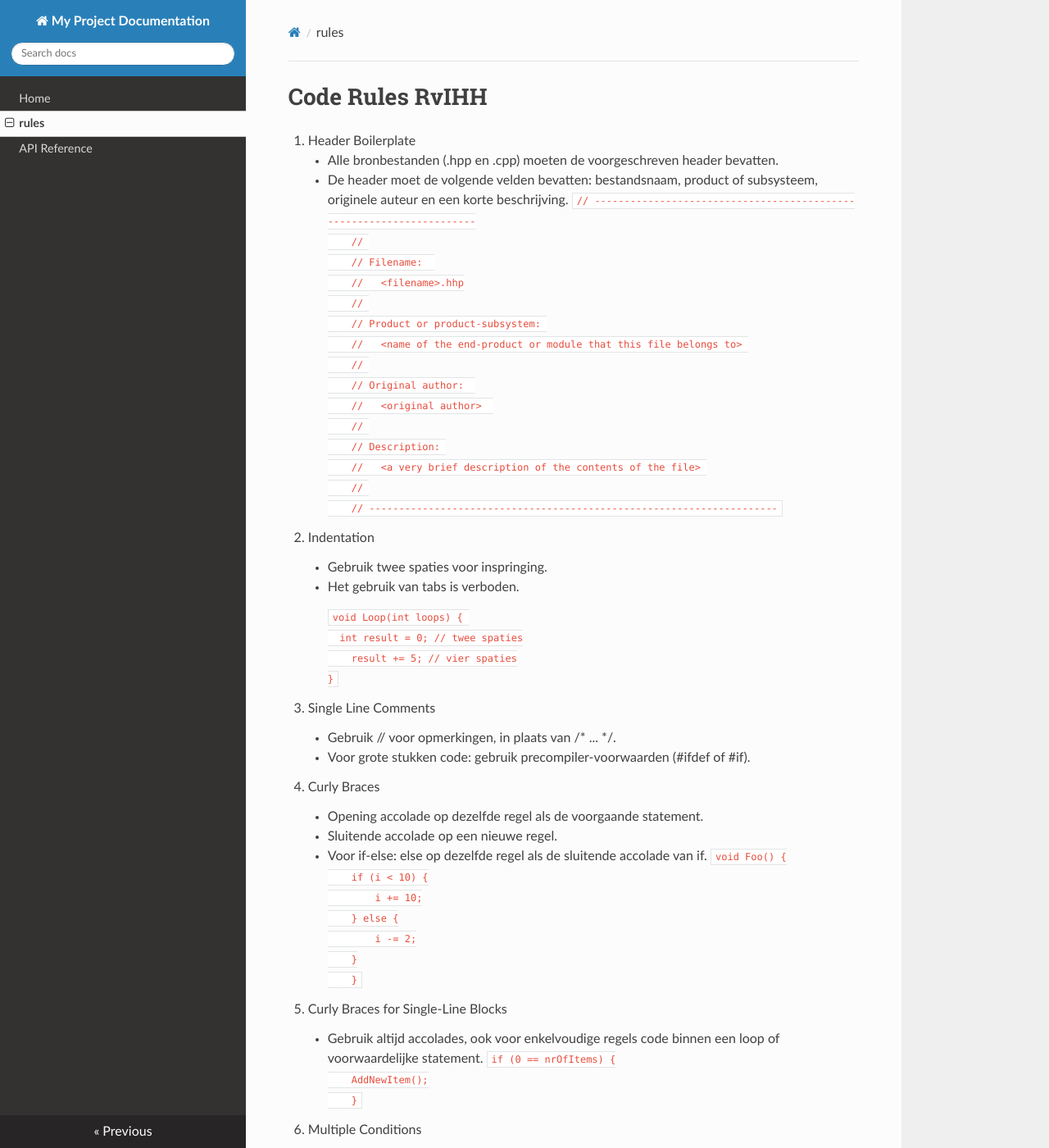
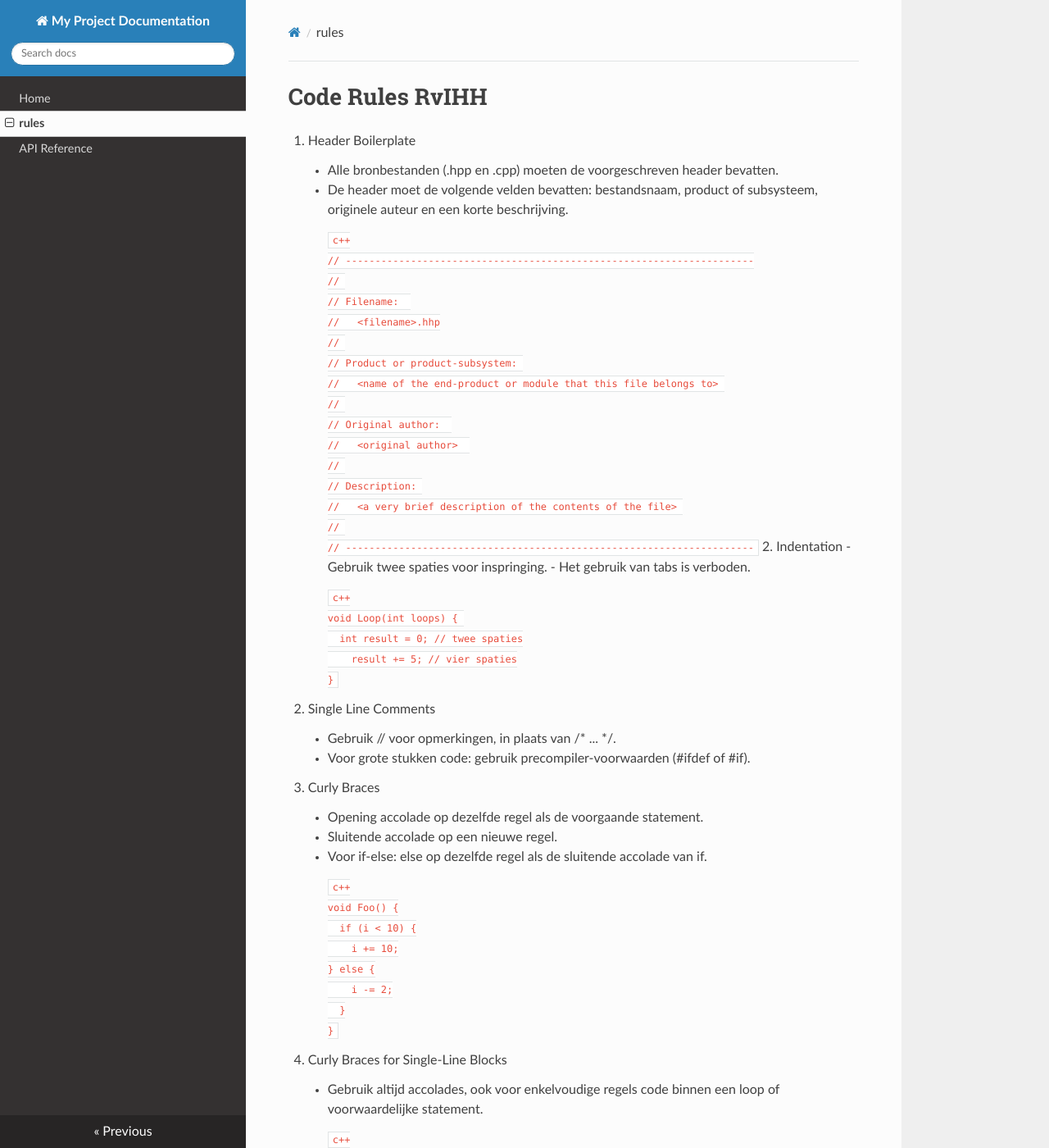
Before and after one commit to Boehmer2003/test, an MkDocs documentation site: the page built from docs/code_rules.md, in a window 1280 px wide and 1400 px high. Shown: the whole window at 82% size. Built offline with MkDocs 1.6.1, drawn with Linux system fonts in a browser that asks for light colours; nearby versions of some CDN libraries; some of the changed text lies outside the part shown.

Commit message:
adde enters

````diff
--- a/docs/code_rules.md
+++ b/docs/code_rules.md
@@ -4,7 +4,8 @@
 1.  Header Boilerplate
     -   Alle bronbestanden (.hpp en .cpp) moeten de voorgeschreven header bevatten.
     -	De header moet de volgende velden bevatten: bestandsnaam, product of subsysteem, originele auteur en een korte beschrijving.
-        ```
+
+        ```c++
         // ---------------------------------------------------------------------
         //
         // Filename:
@@ -25,7 +26,7 @@
     -   Gebruik twee spaties voor inspringing.
     -   Het gebruik van tabs is verboden.
 
-        ```
+        ```c++
         void Loop(int loops) {
           int result = 0; // twee spaties
             result += 5; // vier spaties
@@ -40,19 +41,21 @@
     -   Opening accolade op dezelfde regel als de voorgaande statement.
     -   Sluitende accolade op een nieuwe regel.
     -   Voor if-else: else op dezelfde regel als de sluitende accolade van if.
-        ```
+
+        ```c++
         void Foo() {
-        if (i < 10) {
+          if (i < 10) {
             i += 10;
         } else {
             i -= 2;
-        }
+          }
         }
         ```
 
 5. Curly Braces for Single-Line Blocks
     -   Gebruik altijd accolades, ook voor enkelvoudige regels code binnen een loop of voorwaardelijke statement.
-        ```
+
+        ```c++
         if (0 == nrOfItems) {
         AddNewItem();
         }
@@ -60,7 +63,8 @@
 
 6. Multiple Conditions
     -   Bij meerdere condities in één statement moeten de condities in haakjes worden gezet.
-        ```
+
+        ```c++
         if ((value == 5) || (stopped)) {
         DoSomeThing();
         }
@@ -68,7 +72,8 @@
 
 7. Switch Cases
     -   Gebruik een switch-case om over een volledige enum te itereren.
-        ```
+
+        ```c++
         int foo(ExampleKey_e key) {
             switch(key) {
                 case ExampleKey_e::A: return 1;
@@ -86,7 +91,8 @@
 
 9. Pointer and Reference Declaration
     -   Plaats het * of & symbool bij het type, niet bij de variabelenaam.
-        ```
+
+        ```c++
         int* intExample;
         bool& boolExample;
         ```
@@ -94,7 +100,8 @@
 10. Class/Struct Access Modifiers
     -   De toegangsmodifiers (public, protected, private) worden gerangschikt van public naar private.
     -   Methoden en ledenvariabelen worden gescheiden.
-        ```
+
+        ```c++
         class Device {
         public:
             int publicMember {42};
@@ -109,7 +116,7 @@
         };
         ```
 
-        ```
+        ```c++
         #methoden en ledenvariable gescheiden
         class Example {
             public:
@@ -127,7 +134,8 @@
 11. Member Variable Order
     -   Ordening van ledenvariabelen: built-ins eerst, dan custom types.
     -   de variable moeten ook op grooten geordend worden(bool, char, int, float, double)
-        ```
+
+        ```c++
         class Device {
         private:
         bool m_b {false};
@@ -139,7 +147,8 @@
 12. Member Variable Initialization
     -   Initialiseer variabelen via constructorargumenten, inline in de member definitie of via -   configuratievariabelen.
     -   Gebruik brace-initializers voor variabelen.
-        ```
+
+        ```c++
         class Counter {
         public:
         explicit Counter(unsigned int repeatFor = 1) : m_repeatFor{repeatFor} {}
@@ -152,7 +161,8 @@
 13. Include "" vs <>
     -   Bibliotheekbestanden worden opgenomen met < >.
     -   Applicatiebestanden worden opgenomen met " ".
-        ```
+
+        ```c++
         #include "Buzzer.h"
         #include <driver/ledc.h>
         ```
@@ -161,7 +171,8 @@
 
     -   Variabelen beginnen met een kleine letter. (camelCase)
     -   Functies ,classes en structs beginnen met een hoofdletter(PascalCase).
-        ```
+
+        ```c++
         int roomTemperature;
         double drivingSpeed;
         char GetDefaultCharacter();
@@ -169,7 +180,8 @@
 
 15. Member Variables Prefix
     -   Klasseleden krijgen de prefix m_.
-        ```
+
+        ```c++
         class Test {
         private:
         int m_value {};
@@ -178,7 +190,8 @@
 
 16. Interface Names
     -   Interfacenamen worden voorafgegaan door de hoofdletter I_.
-        ```
+
+        ```c++
         class I_Test {
         public:
         virtual void FunctionToBeImplementedByDerivedClass() = 0;
@@ -187,7 +200,8 @@
 
 17. File Names
     -   Bestandsnamen zijn gelijk aan de klasse die geïmplementeerd wordt.
-        ```
+
+        ```c++
         Type bestand Bestandsnaam
         Interface bestand I_MotorController.hpp
         Header bestand MotorController.hpp
@@ -196,21 +210,24 @@
 
 18. Custom Types Naming
     -   Custom structs eindigen op t, custom enumerations op e.
-        ```
+
+        ```c++
         enum class MyEnum_e { VALUE_1, VALUE_2 };
         struct MyStruct_t { int m_member1 {}; };
         ```
 
 19. Constant Values
     -   Constante waarden worden in hoofdletters geschreven, met underscores tussen woorden.
-        ```
+
+        ```c++
         const double BRAKING_FORCE = 12.1123;
         constexpr int MAX_ENTRIES = 5;
         ```
 
 20. Template Parameters
     -   Templateparameters die constanten zijn, volgen de regels voor constante waarden.
-        ```
+
+        ```c++
         template<typename FuncType, int MAX_HANDLERS>
         class InterruptHandler {
         private:
````
